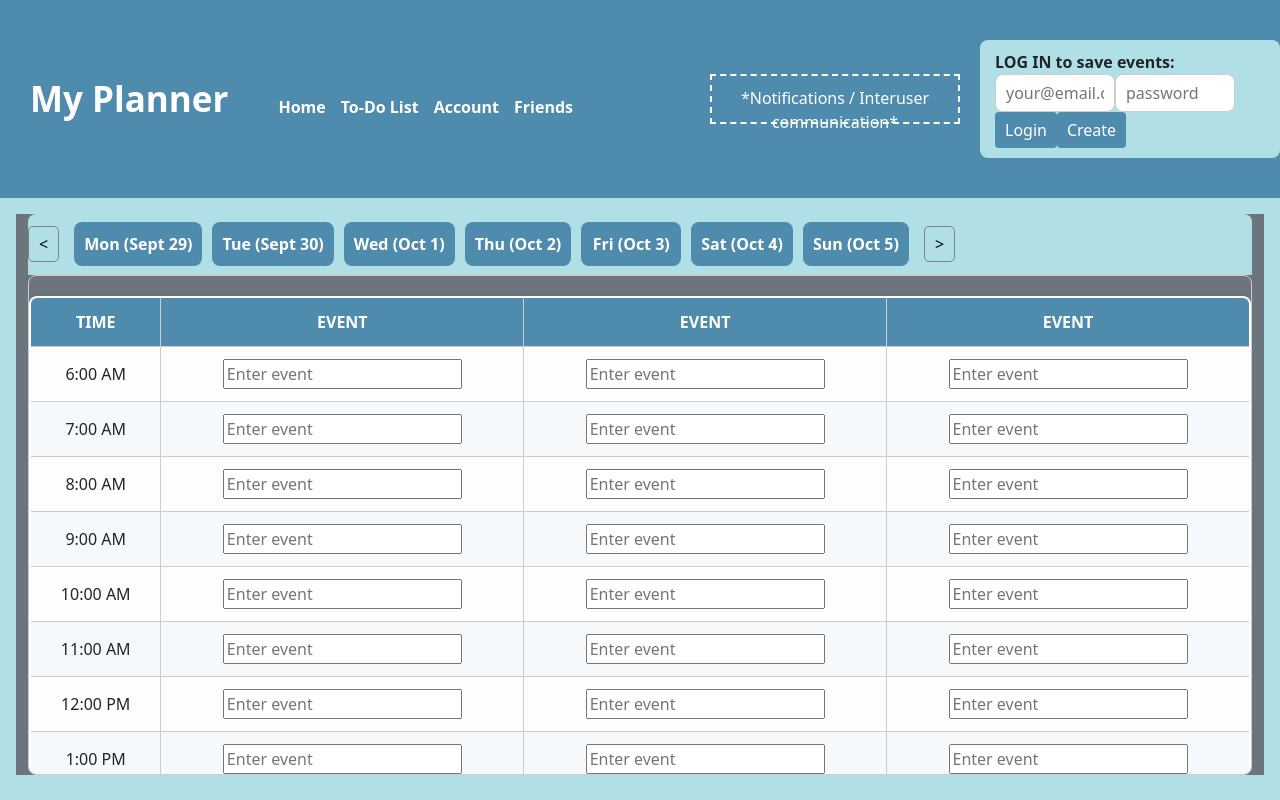
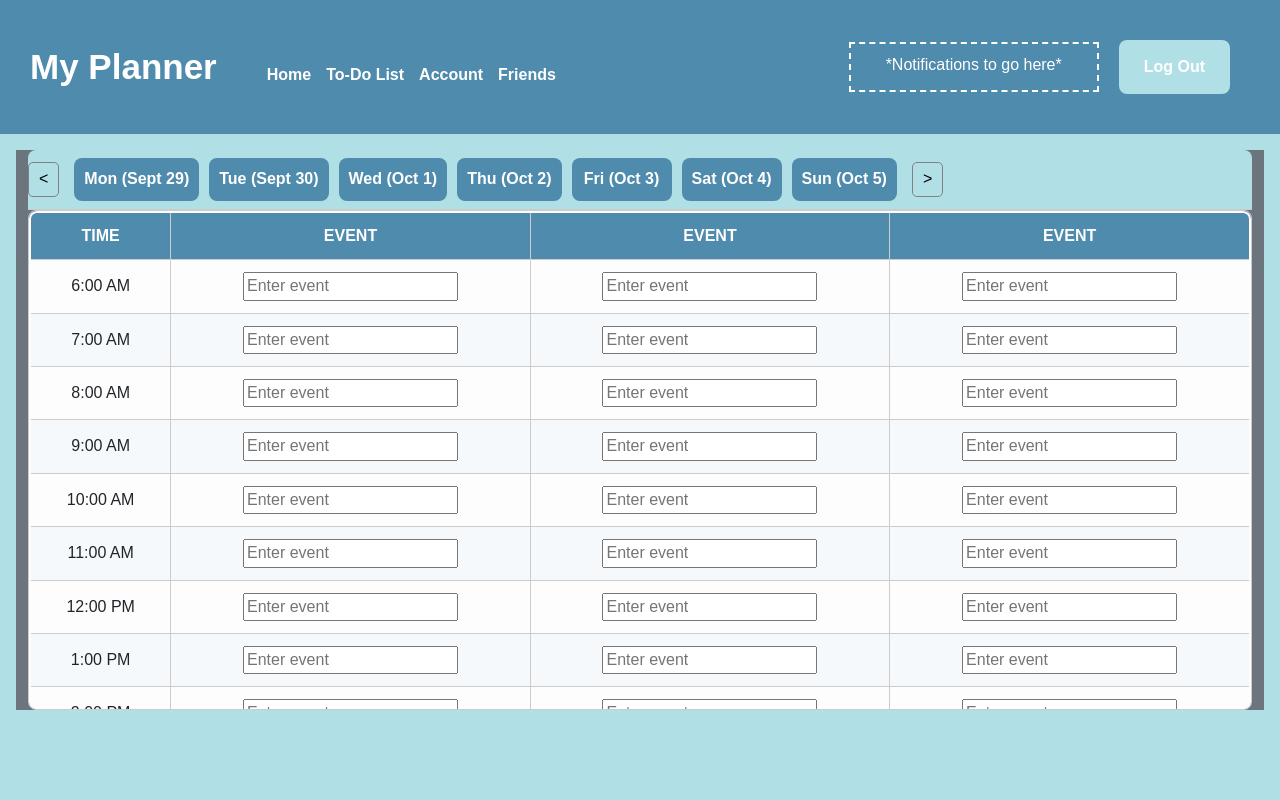
Before and after one commit to mstone13/startup, a React (Vite) app: page / in a window 1280 px wide. Shown: the top 800 px of the page. Built offline with nearby package versions, Linux system fonts and the light colour scheme; sample sign-in values are in the browser's storage.

Commit message:
Added login page and login/logout react functionalities. Small CSS edits.

```diff
--- a/src/app.css
+++ b/src/app.css
@@ -1,5 +1,6 @@
 
-html, .body {
+html, body {
+  display: flex;
   flex-direction: column;
   margin: 0;
   height: 100vh;
@@ -8,10 +9,12 @@ html, .body {
 }
 
 main {
+    flex: 1 1 auto;
+    display: flex;
+    flex-direction: row;
     background-color: powderblue;
     padding: 1rem;
-    display: flex;
-    flex-direction: column;
+    overflow: auto;
 }
 
 header {
@@ -33,14 +36,15 @@ header {
     padding-left: 30px;
 }
 
-#websocket-placeholder {
+
+.websocket-placeholder {
     border: 2px dashed white;
     padding: 10px;
     width: 250px;
     height: 50px;
     text-align: center;
     margin-left: auto;
-    color: white
+    color: white;
 }
 
 nav a {
@@ -71,7 +75,8 @@ nav ul {
 
     flex-shrink: 0;
     margin-left: 20px;
-    width: 300px;
+    margin-right: 50px;
+
     box-sizing: border-box;
 }
 
@@ -84,7 +89,7 @@ nav ul {
 }
 
 .login-box button{
-    background-color: rgb(79, 139, 172);
+    background-color: powderblue;
     color: white;
     border: none;
     border-radius: 4px;
@@ -93,20 +98,30 @@ nav ul {
 }
 
 .login-box button:hover {
-  background-color: rgb(60, 110, 140);
+  background-color: rgb(79, 139, 172);
 }
+
+.logout-button {
+  font-family: Arial, sans-serif;
+  background: none;
+  border: none;
+  color: white;
+  font-weight: bold;
+  font-family: inherit;
+  cursor: pointer;
+  padding: 0;
+  text-decoration: none;
+  transition: color 0.2s ease;
+}
+
 
 
 footer {
   background-color: rgb(79, 139, 172);
-  display: flex;
-  flex-direction: colum;
-  align-items: center;
   padding: 1rem;
-  font-size: 0.9rem;
-  gap: 1rem;
-  width: 100%;
-  box-sizing: border-box;
+  flex-shrink: 0;
+  text-align: center;
+  color: rgb(0, 0, 0);
 }
 
 .footer-bottom {
@@ -121,19 +136,26 @@ main {
 }
 
 section:nth-child(1) {
-  flex: 1;
+  display: flex;
   background-color: hsl(180, 10%, 80%);
+  flex-direction: column;
+  flex-grow: 1;
+  flex-shrink: 1;
+  overflow: auto;
 }
 section:nth-child(2) {
-  flex: 3;
+  display: flex;
   background-color: white;
+  flex-direction: column;
+  flex-grow: 1;
+  flex-shrink: 1;
+  overflow: auto;
 }
 
 
 table {
   width: 100%;
   border-collapse: collapse;
-  margin-top: 20px;
   background-color: #fdfdfd;
   border-radius: 8px;
   overflow: hidden;
@@ -149,7 +171,6 @@ table {
     justify-content: space-between;
     align-items: flex-start;
     gap: 20px;
-
 }
 
 .calendar {
--- a/src/app.jsx
+++ b/src/app.jsx
@@ -2,17 +2,30 @@ import React from 'react';
 import 'bootstrap/dist/css/bootstrap.min.css';
 import './app.css';
 
-import { BrowserRouter, NavLink, Route, Routes } from 'react-router-dom';
+import { BrowserRouter, NavLink, Route, Routes, Navigate, useNavigate } from 'react-router-dom';
 
-import { Login } from './login/login.jsx';
+import { Calendar } from './calendar/calendar.jsx';
 import { Account } from './account/account.jsx';
 import { Other_Users } from './other_users/other_users.jsx';
 import { To_Do_List } from './to_do_list/to_do_list.jsx';
+import { Login } from './login/login.jsx';
 
-export default function App() {
+function ProtectedRoute({ children }) {
+  const isLoggedIn = localStorage.getItem('isLoggedIn') === 'true';
+  return isLoggedIn ? children : <Navigate to="/login" />;
+}
+
+function Header() {
+  const navigate = useNavigate();
+  const isLoggedIn = localStorage.getItem('isLoggedIn') === 'true';
+
+  function handleLogout() {
+    localStorage.removeItem('isLoggedIn')
+    navigate('/login');
+  }
+
   return (
-    <BrowserRouter>
-      <div>
+  <>
     <header>
       <h1 className="title">My Planner</h1>
       <nav>
@@ -24,27 +37,37 @@ export default function App() {
         </ul>
       </nav>
 
-          <div id="websocket-placeholder">
-            *Notifications / Interuser communication*
+      <div className="websocket-placeholder">
+      *Notifications to go here*
       </div>
 
       <div className="login-box">
+        {isLoggedIn ? (
+          <button className="logout-button" onClick={handleLogout}>Log Out</button>
+        ) : (
+          <button onClick={() => navigate('/login')}>Log In</button>
+        )}
+      </div>
+
+    </header>
+  </>
+);
+}
+
+export default function App() {
+  return (
+    <BrowserRouter>
       <div>
-              <b>LOG IN to save events:</b>
-              <input type="text" placeholder="your@email.com" />
-              <input type="password" placeholder="password" />
-              <button type="submit">Login</button>
-              <button type="submit">Create</button>
-            </div>
-          </div>
-        </header>
+        <Header />
 
         <main>
           <Routes>
-            <Route path="/" element={<Login />} />
-            <Route path="/to_do_list" element={<To_Do_List />} />
-            <Route path="/account" element={<Account />} />
-            <Route path="/other_users" element={<Other_Users />} />
+            <Route path="/login" element={<Login />}></Route>
+
+            <Route path="/" element={<ProtectedRoute><Calendar /></ProtectedRoute>} />
+            <Route path="/to_do_list" element={<ProtectedRoute><To_Do_List /></ProtectedRoute>} />
+            <Route path="/account" element={<ProtectedRoute><Account /></ProtectedRoute>} />
+            <Route path="/other_users" element={<ProtectedRoute><Other_Users /></ProtectedRoute>} />
             <Route path="*" element={<NotFound />} />
           </Routes>
         </main>
--- /dev/null
+++ b/src/calendar/calendar.jsx
@@ -0,0 +1,47 @@
+import React from 'react';
+
+export function Calendar() {
+  return (
+    <div className="container-fluid bg-secondary text-center">
+      <div className="days-of-the-week" style={{ backgroundColor: 'powderblue' }}>
+        <button className="prev">&lt;</button>
+        <div className="days">
+          <div className="day">Mon (Sept 29)</div>
+          <div className="day">Tue (Sept 30)</div>
+          <div className="day">Wed (Oct 1)</div>
+          <div className="day">Thu (Oct 2)</div>
+          <div className="day">Fri (Oct 3)</div>
+          <div className="day">Sat (Oct 4)</div>
+          <div className="day">Sun (Oct 5)</div>
+        </div>
+        <button className="next">&gt;</button>
+      </div>
+
+      <div className="calendar-container" style={{ display: 'flex', alignItems: 'flex-start', gap: '20px' }}>
+        <table>
+          <thead>
+            <tr>
+              <th>Time</th>
+              <th>Event</th>
+              <th>Event</th>
+              <th>Event</th>
+            </tr>
+          </thead>
+          <tbody>
+            {[
+              '6:00 AM','7:00 AM','8:00 AM','9:00 AM','10:00 AM','11:00 AM','12:00 PM','1:00 PM',
+              '2:00 PM','3:00 PM','4:00 PM','5:00 PM','6:00 PM','7:00 PM','8:00 PM','9:00 PM','10:00 PM'
+            ].map(time => (
+              <tr key={time}>
+                <td>{time}</td>
+                <td><input type="text" placeholder="Enter event" /></td>
+                <td><input type="text" placeholder="Enter event" /></td>
+                <td><input type="text" placeholder="Enter event" /></td>
+              </tr>
+            ))}
+          </tbody>
+        </table>
+      </div>
+    </div>
+  );
+}
--- a/src/login/login.jsx
+++ b/src/login/login.jsx
@@ -1,47 +1,41 @@
-import React from 'react';
+import React, { useState } from 'react';
+import { useNavigate } from 'react-router-dom';
 
 export function Login() {
+  const [username, setUsername] = useState('');
+  const [password, setPassword] = useState('');
+  const navigate = useNavigate();
+
+  function handleSubmit(e) {
+    e.preventDefault();
+
+    // simple dummy login check
+    if (username === 'user' && password === 'password') {
+      localStorage.setItem('isLoggedIn', 'true');
+      navigate('/'); // redirect to calendar/home
+    } else {
+      alert('Invalid credentials — try user/password');
+    }
+  }
+
   return (
-    <div className="container-fluid bg-secondary text-center">
-      <div className="days-of-the-week" style={{ backgroundColor: 'powderblue' }}>
-        <button className="prev">&lt;</button>
-        <div className="days">
-          <div className="day">Mon (Sept 29)</div>
-          <div className="day">Tue (Sept 30)</div>
-          <div className="day">Wed (Oct 1)</div>
-          <div className="day">Thu (Oct 2)</div>
-          <div className="day">Fri (Oct 3)</div>
-          <div className="day">Sat (Oct 4)</div>
-          <div className="day">Sun (Oct 5)</div>
-        </div>
-        <button className="next">&gt;</button>
-      </div>
-
-      <div className="calendar-container" style={{ display: 'flex', alignItems: 'flex-start', gap: '20px' }}>
-        <table>
-          <thead>
-            <tr>
-              <th>Time</th>
-              <th>Event</th>
-              <th>Event</th>
-              <th>Event</th>
-            </tr>
-          </thead>
-          <tbody>
-            {[
-              '6:00 AM','7:00 AM','8:00 AM','9:00 AM','10:00 AM','11:00 AM','12:00 PM','1:00 PM',
-              '2:00 PM','3:00 PM','4:00 PM','5:00 PM','6:00 PM','7:00 PM','8:00 PM','9:00 PM','10:00 PM'
-            ].map(time => (
-              <tr key={time}>
-                <td>{time}</td>
-                <td><input type="text" placeholder="Enter event" /></td>
-                <td><input type="text" placeholder="Enter event" /></td>
-                <td><input type="text" placeholder="Enter event" /></td>
-              </tr>
-            ))}
-          </tbody>
-        </table>
-      </div>
+    <div className="login-container text-center">
+      <h2>Login</h2>
+      <form onSubmit={handleSubmit}>
+        <input
+          type="text"
+          placeholder="Username"
+          value={username}
+          onChange={(e) => setUsername(e.target.value)}
+        />
+        <input
+          type="password"
+          placeholder="Password"
+          value={password}
+          onChange={(e) => setPassword(e.target.value)}
+        />
+        <button type="submit">Log In</button>
+      </form>
     </div>
   );
 }
--- a/src/other_users/other_users.css
+++ b/src/other_users/other_users.css
@@ -1,60 +1,4 @@
 /* @import url("index.css"); */
-
-main {
-    background-color: powderblue;
-    padding: 1rem;
-    min-height: 100vh;
-    display: flex;
-    flex-direction: column;
-    align-items: center;
-}
-
-header {
-    background-color: rgb(79, 139, 172);
-    display: flex;
-    justify-content: space-between;
-    align-items: center;
-    padding-top: 40px;
-    padding-bottom: 40px;
-}
-
-h1{
-  padding-right: 50px;
-  padding-left: 30px;
-}
-
-h2{
-    color: white;
-
-}
-
-#websocket-placeholder {
-    border: 2px dashed white;
-    padding: 10px;
-    width: 250px;
-    height: 50px;
-    text-align: center;
-    margin-left: auto;
-    color: white
-}
-
-nav a {
-    color: white;
-    text-decoration: none;
-    font-weight: bold;
-}
-
-nav a:hover{
-    text-decoration: underline;
-}
-
-nav ul {
-    list-style: none;
-    display: flex;
-    gap: 15px;
-    padding: 0;
-    margin: 15px 0 0 0;
-}
 
 table{
     border: 2px solid black;
```
Lines whose indentation alone changed are shown as unchanged.
